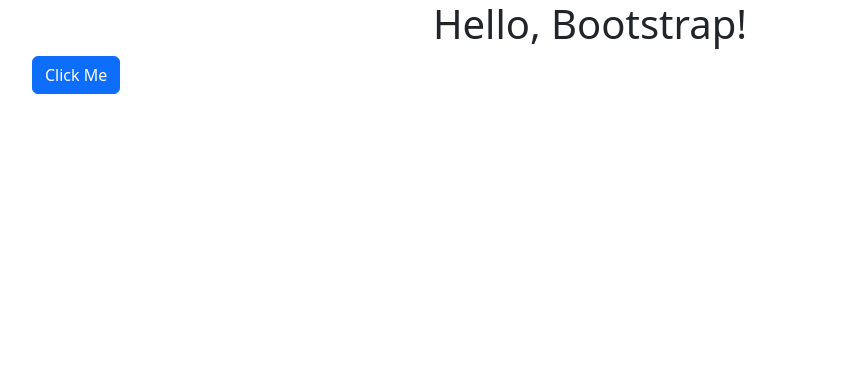
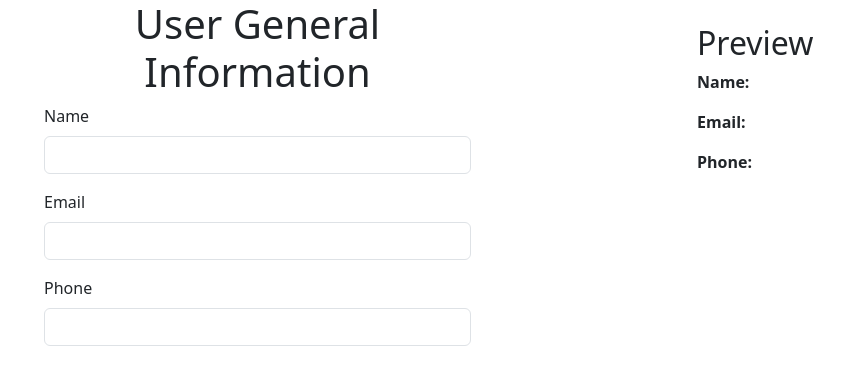
Before and after one commit to eliasecasta/CV-Generator, a React (Vite) app: page / in a window 1280 px wide. Shown: the top 384 px of the page, without its empty margins (50-894 px from the left). Built offline with nearby package versions, Linux system fonts and the light colour scheme.

Commit message:
Add user general info, add main layout to be able to showcase both the inputs and end result at the same time

```diff
--- a/src/App.jsx
+++ /dev/null
@@ -1,28 +0,0 @@
-import { useSelector, useDispatch } from 'react-redux';
-import { setUserInfo } from './userSlice';
-
-function App() {
-  const user = useSelector((state) => state.user);
-  const dispatch = useDispatch();
-
-  const handleClick = () => {
-    dispatch(
-      setUserInfo({
-        name: 'John Doe',
-        email: 'john@example.com',
-        phone: '123-456-7890',
-      }),
-    );
-  };
-
-  return (
-    <div className="container">
-      <h1 className="text-center">Hello, {user.name || 'Bootstrap'}!</h1>
-      <button className="btn btn-primary" onClick={handleClick}>
-        Click Me
-      </button>
-    </div>
-  );
-}
-
-export default App;
--- /dev/null
+++ b/src/components/MainLayout.jsx
@@ -0,0 +1,20 @@
+import UserGeneralInfo from './UserGeneralInfo';
+import UserPreview from './UserPreview';
+
+const MainLayout = () => {
+  return (
+    <div className="container">
+      <div className="row justify-content-between">
+        <div className="col-md-5">
+          <UserGeneralInfo />
+          {/* Add other input components here */}
+        </div>
+        <div className="col-md-5">
+          <UserPreview />
+        </div>
+      </div>
+    </div>
+  );
+};
+
+export default MainLayout;
--- /dev/null
+++ b/src/components/UserGeneralInfo.jsx
@@ -0,0 +1,61 @@
+import { useSelector, useDispatch } from 'react-redux';
+import { setUserInfo } from '../userSlice';
+
+const UserGeneralInfo = () => {
+  const user = useSelector((state) => state.user);
+  const dispatch = useDispatch();
+
+  const handleChange = (e) => {
+    const { name, value } = e.target;
+    dispatch(setUserInfo({ ...user, [name]: value }));
+  };
+
+  return (
+    <div className="container">
+      <h1 className="text-center">User General Information</h1>
+      <form>
+        <div className="mb-3">
+          <label htmlFor="name" className="form-label">
+            Name
+          </label>
+          <input
+            type="text"
+            className="form-control"
+            id="name"
+            name="name"
+            value={user.name}
+            onChange={handleChange}
+          />
+        </div>
+        <div className="mb-3">
+          <label htmlFor="email" className="form-label">
+            Email
+          </label>
+          <input
+            type="email"
+            className="form-control"
+            id="email"
+            name="email"
+            value={user.email}
+            onChange={handleChange}
+          />
+        </div>
+        <div className="mb-3">
+          <label htmlFor="phone" className="form-label">
+            Phone
+          </label>
+          <input
+            type="tel"
+            className="form-control"
+            id="phone"
+            name="phone"
+            value={user.phone}
+            onChange={handleChange}
+          />
+        </div>
+      </form>
+    </div>
+  );
+};
+
+export default UserGeneralInfo;
--- /dev/null
+++ b/src/components/UserPreview.jsx
@@ -0,0 +1,22 @@
+import { useSelector } from 'react-redux';
+
+const UserPreview = () => {
+  const user = useSelector((state) => state.user);
+
+  return (
+    <div className="mt-4">
+      <h2>Preview</h2>
+      <p>
+        <strong>Name:</strong> {user.name}
+      </p>
+      <p>
+        <strong>Email:</strong> {user.email}
+      </p>
+      <p>
+        <strong>Phone:</strong> {user.phone}
+      </p>
+    </div>
+  );
+};
+
+export default UserPreview;
--- a/src/main.jsx
+++ b/src/main.jsx
@@ -1,7 +1,7 @@
 import { createRoot } from 'react-dom/client';
 import { Provider } from 'react-redux';
 import store from './store';
-import App from './App';
+import MainLayout from './components/MainLayout';
 import 'bootstrap/dist/css/bootstrap.min.css';
 
 const container = document.getElementById('root');
@@ -9,6 +9,6 @@
 
 root.render(
   <Provider store={store}>
-    <App />
+    <MainLayout />
   </Provider>,
 );
```
Also changed, not shown: src/components/UserEducationInfo.jsx (added), src/components/UserJobInfo.jsx (added).
